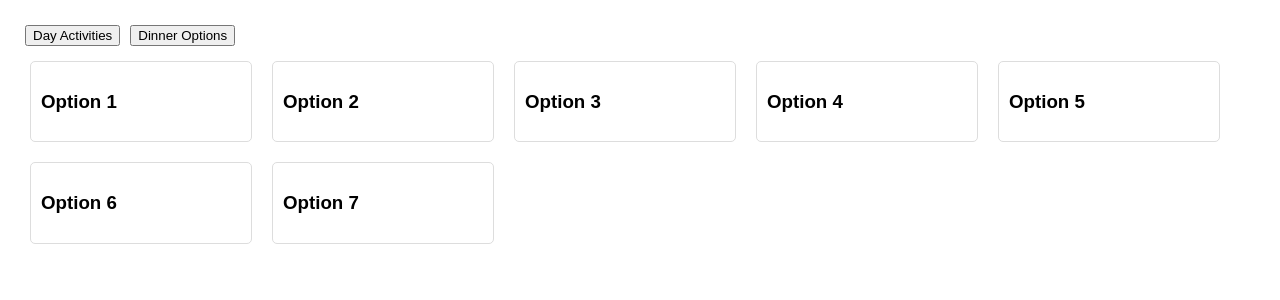
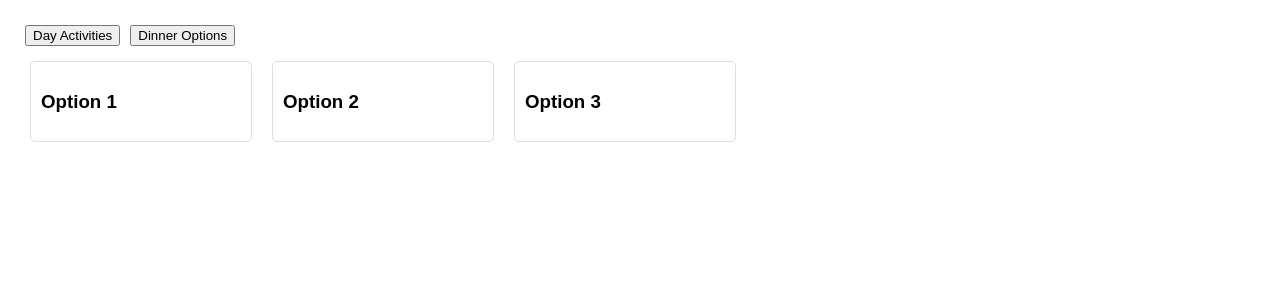
Before and after one commit to prathambhardwaj/dinner-activities-app, a React (Create React App) app: page / in a window 1280 px wide. Shown: the top 300 px of the page. Built offline with nearby package versions, Linux system fonts and the light colour scheme.

Commit message:
final one

```diff
--- a/src/App.js
+++ b/src/App.js
@@ -3,13 +3,13 @@ import CardList from "./CardList";
 import "./App.css"; // Add your custom styles
 
 const dinnerItems = [
-  { id: 1, name: "Option 1", description: "Mocha" },
-  { id: 2, name: "Option 2", description: "Bodega" },
-  { id: 3, name: "Option 3", description: "Farzi Cafe" },
-  { id: 4, name: "Option 4", description: "CC" },
-  { id: 5, name: "Option 5", description: "Yacht Club" },
-  { id: 6, name: "Option 6", description: "T9" },
-  { id: 7, name: "Option 7", description: "Dhuaan" },
+  { id: 1, name: "Dinner Option 1", description: "Mocha" },
+  { id: 2, name: "Dinner Option 2", description: "Bodega" },
+  { id: 3, name: "Dinner Option 3", description: "Farzi Cafe" },
+  { id: 4, name: "Dinner Option 4", description: "CC" },
+  { id: 5, name: "Dinner Option 5", description: "Yacht Club" },
+  { id: 6, name: "Dinner Option 6", description: "T9" },
+  { id: 7, name: "Dinner Option 7", description: "Dhuaan" },
   // Add more items as needed
 ];
 
@@ -30,7 +30,7 @@ const dayActivities = [
 
 function App() {
   const [selectedItem, setSelectedItem] = useState(null);
-  const [category, setCategory] = useState("dinner");
+  const [category, setCategory] = useState("day");
 
   const handleCardClick = (item) => {
     setSelectedItem(selectedItem?.id === item.id ? null : item);
```
